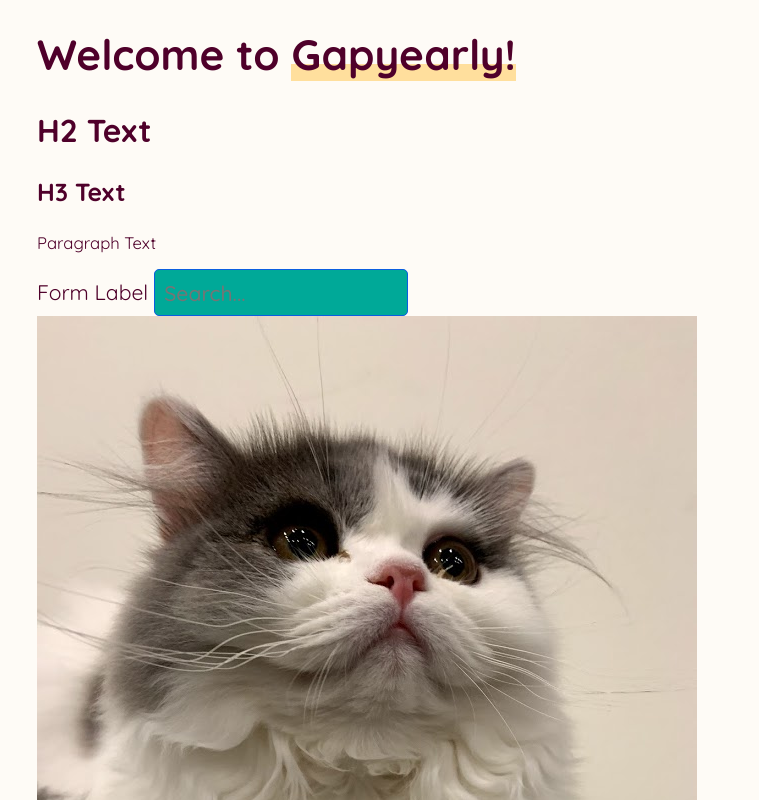
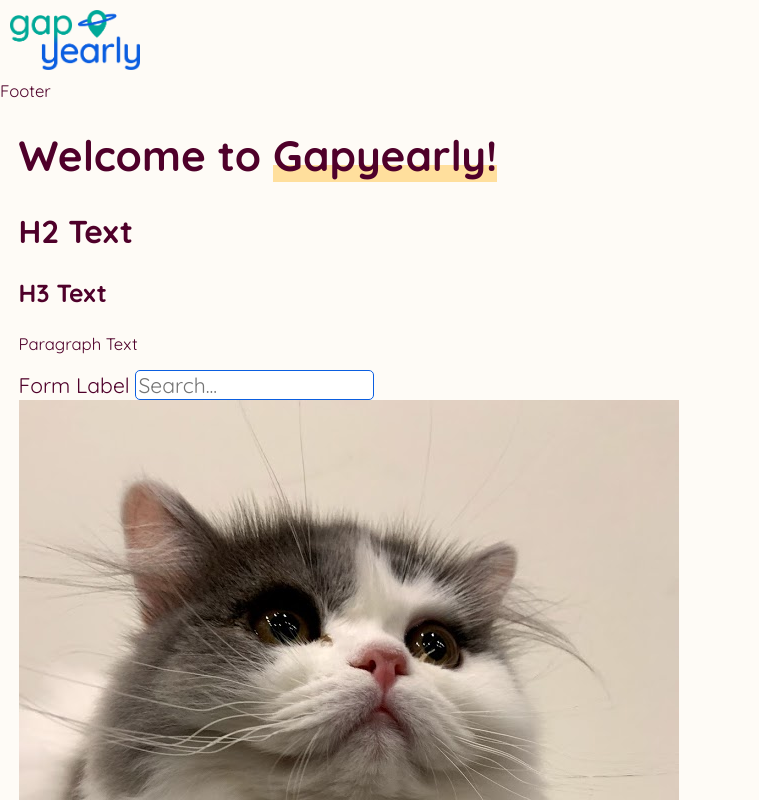
Before and after one commit to gapyearly/NextJS-Client, a Next.js app: page / in a window 1280 px wide. Shown: the top 800 px of the page, without its empty margins (0-759 px from the left). Built offline with nearby package versions, Linux system fonts and the light colour scheme.

Commit message:
navbar test

```diff
--- a/pages/index.js
+++ b/pages/index.js
@@ -14,7 +14,7 @@ export default function Home() {
           rel="stylesheet"
         ></link>
       </Head>
-
+      <Layout></Layout>
       <main className={styles.main}>
         <h1 className={styles.title}>
           Welcome to <a href="/">Gapyearly!</a>
--- a/styles/globals.css
+++ b/styles/globals.css
@@ -14,12 +14,15 @@
 
 html,
 body {
-  padding: 0 1rem;
   margin: 0;
   font-family: "Quicksand", sans-serif;
   font-size: calc(1em + 0.2vw);
   color: var(--berry);
   background-color: var(--seashell);
+}
+
+main {
+  padding: 0 1rem;
 }
 
 a {
@@ -44,15 +47,7 @@ button {
   padding: 0.5rem;
 }
 
-input,
-button {
-  background-color: var(--aqua);
-  border: none;
-  border-radius: 5px;
-  color: var(--seashell);
-  font-weight: 500;
-  padding: 0.5rem;
-}
+
 input,
 button {
   font-size: inherit;
```
